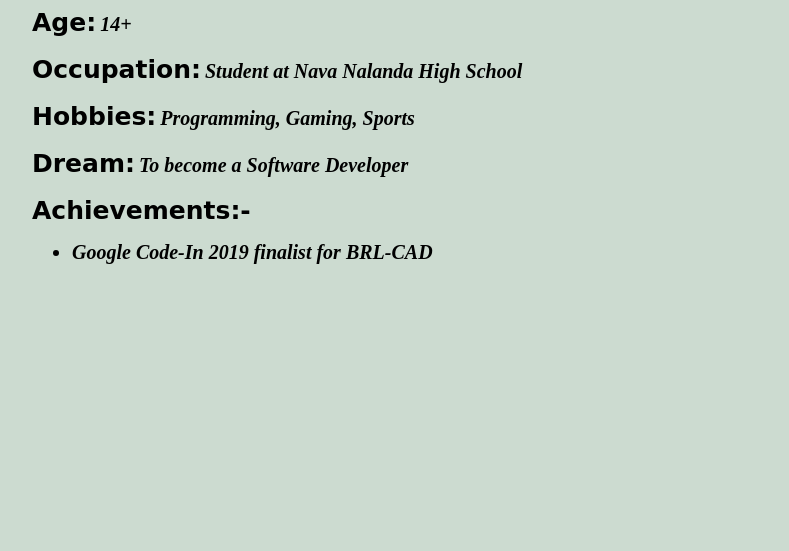
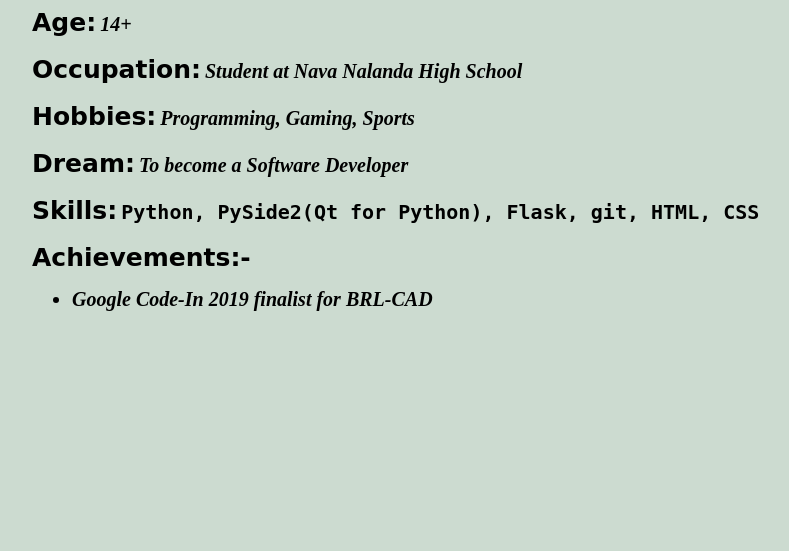
Before and after one commit to sumagnadas/web-testapp.herokuapp.com, a Flask app: page /about in a window 1280 px wide. Shown: the part 183-734 px from the top of the page, without its empty margins (96-885 px from the left). Run offline with Flask 2, Linux system fonts and the light colour scheme.

Commit message:
Added a "Skills" area to the "About" page and a favicon

```diff
--- a/app/__init__.py
+++ b/app/__init__.py
@@ -3,7 +3,7 @@ from playhouse.flask_utils import FlaskDB,  object_list, get_object_or_404
 from datetime import date, timedelta
 import os
 
-ADMIN_PASSWORD = 'secret'
+ADMIN_PASSWORD = os.environ['ADMIN_PASSWORD']
 APP_DIR = os.path.dirname(os.path.realpath(__file__))
 DATABASE = os.environ['DATABASE_URL']
 DEBUG = False
--- a/app/static/pages.css
+++ b/app/static/pages.css
@@ -7,6 +7,9 @@
   font-weight: bold;
   font-style: oblique;
   font-size: 20;
+}
+.values code{
+  font-style: normal;
 }
 .name{
   color: blue;
--- a/app/templates/about.html
+++ b/app/templates/about.html
@@ -9,6 +9,7 @@
 <span class="labels">Occupation:</span> <span class="values">Student at Nava Nalanda High School</span><br><br>
 <span class="labels">Hobbies:</span> <span class="values">Programming, Gaming, Sports</span><br><br>
 <span class="labels">Dream:</span> <span class="values">To become a Software Developer</span><br><br>
+<span class="labels">Skills:</span> <span class="values"><code>Python, PySide2(Qt for Python), Flask, git, HTML, CSS</code></span><br><br>
 <span class="labels">Achievements:-</span><br>
 <ul><span class="values">
   <li>Google Code-In 2019 finalist for BRL-CAD</li>
--- a/app/templates/base.html
+++ b/app/templates/base.html
@@ -5,6 +5,7 @@
     {% block head %}
     <title>{% block title %}{% endblock %}</title>
     <meta name="viewport" content="width=device-width, initial-scale=1.0" charset="UTF-8">
+    <link rel='icon' href='/static/favicon.ico' type='image/x-icon'/ >
     {% endblock %}
   </head>
   <body>
--- a/app/templates/login.html
+++ b/app/templates/login.html
@@ -7,11 +7,12 @@
 {% block content %}
   <form action="{{ url_for('login', next=next_url) }}" class="form-horizontal" method="post">
     <div class="form-group">
-      <label for="password" class="col-sm-2 control-label">Password</label>
+      <label for="password">Password</label><br>
       <div class="col-sm-10">
         <input class="form-control" id="password" name="password" type="password">
       </div>
     </div>
+    <br>
     <div class="form-group">
       <div class="col-sm-offset-2 col-sm-10">
         <button class="btn btn-default" type="submit">Log in</button>
```
Also changed, not shown: app/static/favicon.ico (added).
